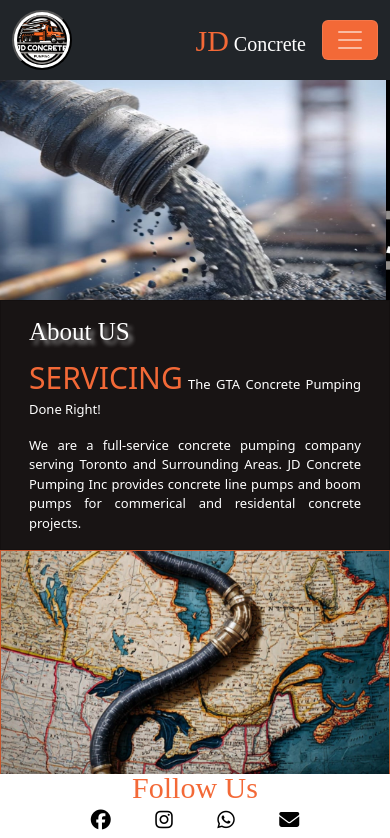
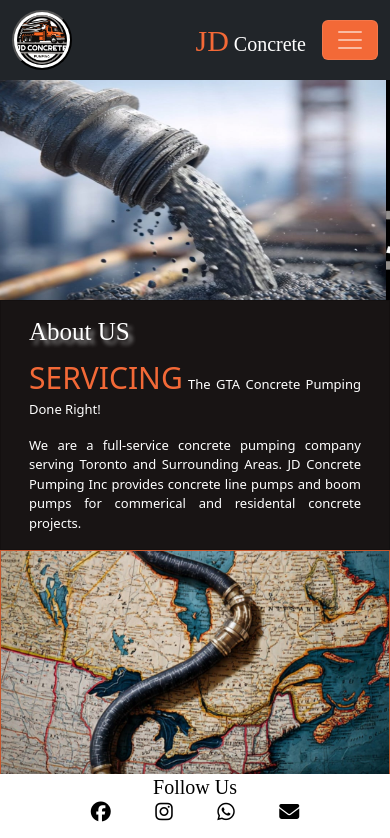
Before and after one commit to WerideMarcondes/jdconcret, a plain HTML site: page index.html in a window 390 px wide. Shown: the top 838 px of the page. Drawn offline with nearby package versions, Linux system fonts and the light colour scheme; some packages are replaced by stand-ins of ours; a script that the page names is missing.

Commit message:
add navbardown.

```diff
--- a/css/styleIndex.css
+++ b/css/styleIndex.css
@@ -90,7 +90,6 @@
   text-decoration: none;
   font-family: Arial, sans-serif;
 }
-
 
 #about {
   background-color: rgb(24, 20, 20);
@@ -244,6 +243,11 @@
   .jd {
     color: rgb(243, 105, 55);
     font-size: 30px;
+  }
+
+  .navbar-brand .jdcell {
+    color: black;
+    font-size: 20px;
   }
 
   .logo {
@@ -473,6 +477,7 @@
     color: rgb(243, 105, 55);
     font-size: 30px;
   }
+
   .slider {
     display: none;
   }
--- a/index.html
+++ b/index.html
@@ -271,7 +271,7 @@
    <nav class="navbar-final">
  <div class="colum">
     <div class="col">
-      <label class="navbar-brand"><label class="jd">Follow Us</label>
+      <label class="navbar-brand"><label class="jdcell jd">Follow Us</label>
     </div>
   <!-- Link para o Facebook -->
 <a href="https://www.facebook.com/people/JD-Concrete-Pumping/100083258835101/#" target="_blank" style="text-decoration: none;">
```
Lines whose indentation alone changed are shown as unchanged.
